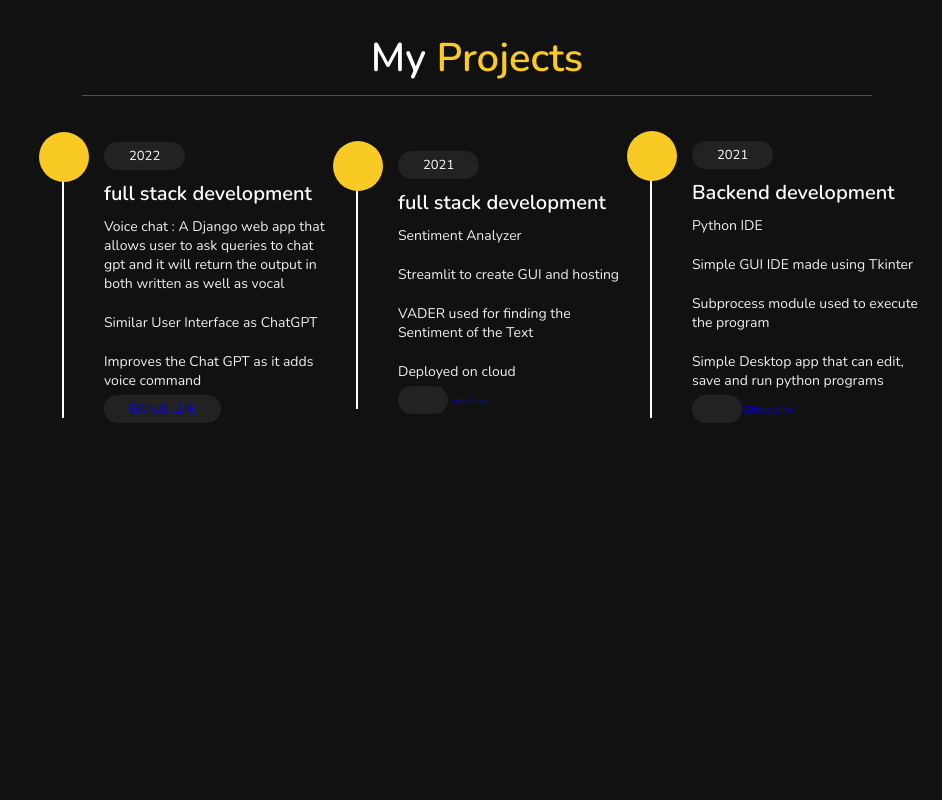
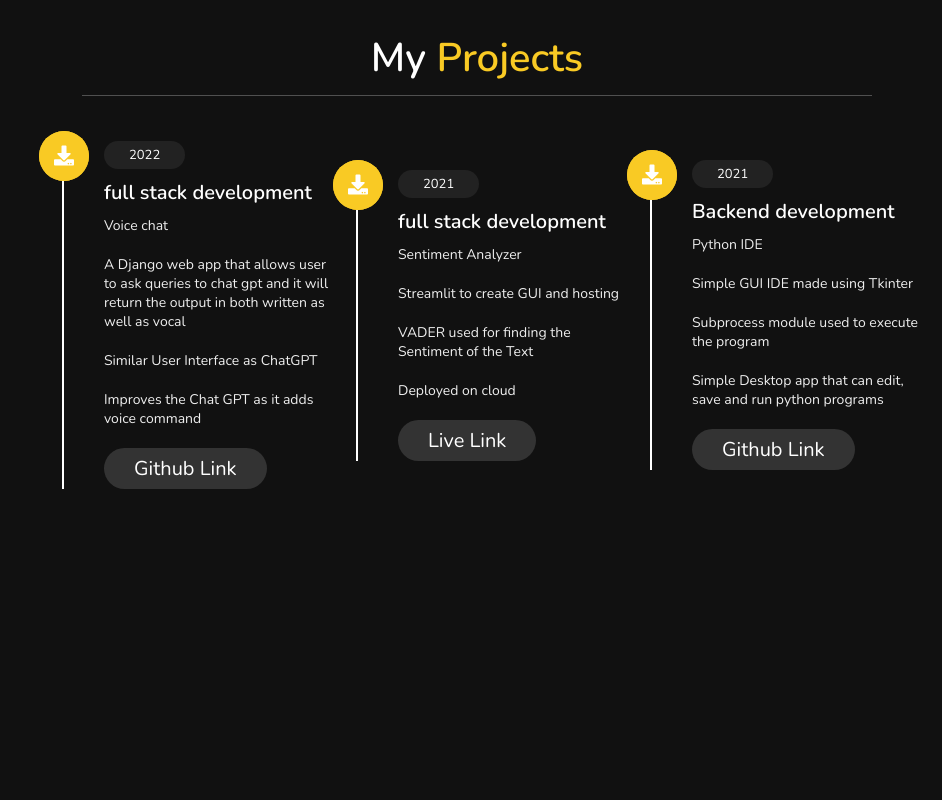
Before and after one commit to shivamsks219/shivam.github.io, a plain HTML site: page index.html in a window 1280 px wide. Shown: the part 2480-3280 px from the top of the page, without its empty margins (338-1280 px from the left). Drawn offline with nearby package versions, Linux system fonts and the light colour scheme.

Commit message:
update link

```diff
--- a/index.html
+++ b/index.html
@@ -147,10 +147,11 @@
         <i class="fas fa-diagram-project"></i>
         <span>2022</span>
         <h3>full stack development</h3>
-        <p>Voice chat : A Django web app that allows user to ask queries to chat gpt and it will return the output in both written as well as vocal</p>
+        <p>Voice chat</p>
+        <p>A Django web app that allows user to ask queries to chat gpt and it will return the output in both written as well as vocal</p>
         <p>Similar User Interface as ChatGPT</p>
         <p>Improves the Chat GPT as it adds voice command</p>
-        <span><a href="https://github.com/shivamsks219/VoiceChat">Github Link</span>
+        <a href="https://github.com/shivamsks219/VoiceChat"><button class="btn">Github Link<i class="fas fa-download"></i> </button>
     </div>
 
     <div class="box">
@@ -161,7 +162,7 @@
         <p>Streamlit to create GUI and hosting</p>
         <p>VADER used for finding the Sentiment of the Text</p>
         <p>Deployed on cloud</p>
-        <span><a href="https://sentimentt.streamlit.app">Live Link</span>
+        <a href="https://sentimentt.streamlit.app"><button class="btn">Live Link<i class="fas fa-download"></i> </button>
     </div>
 
     <div class="box">
@@ -172,7 +173,7 @@
         <p>Simple GUI IDE made using Tkinter</p>
         <p>Subprocess module used to execute the program</p>
         <p>Simple Desktop app that can edit, save and run python programs</p>
-        <span><a href="https://github.com/shivamsks219/Python-IDE">Github Link</span>
+        <a href="https://github.com/shivamsks219/Python-IDE"><button class="btn">Github Link<i class="fas fa-download"></i> </button>
     </div>
 
 </div>
```
